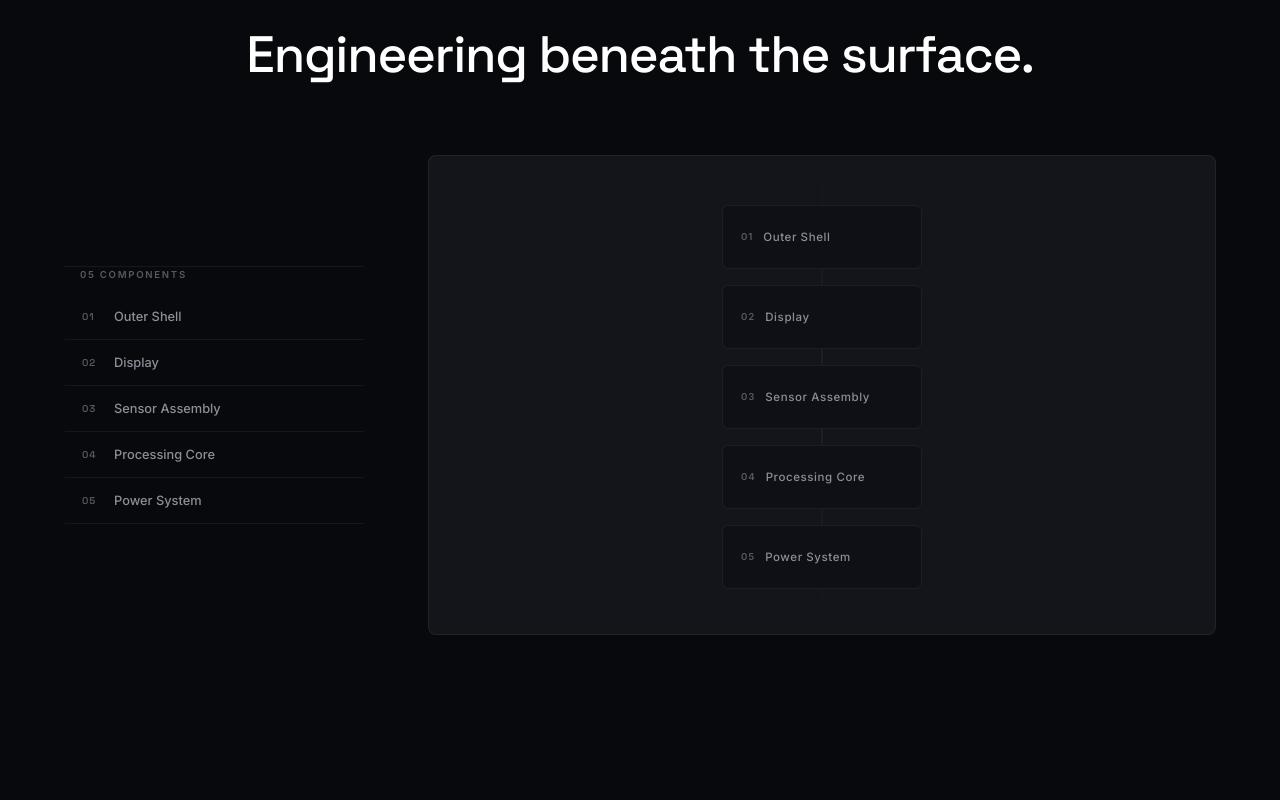
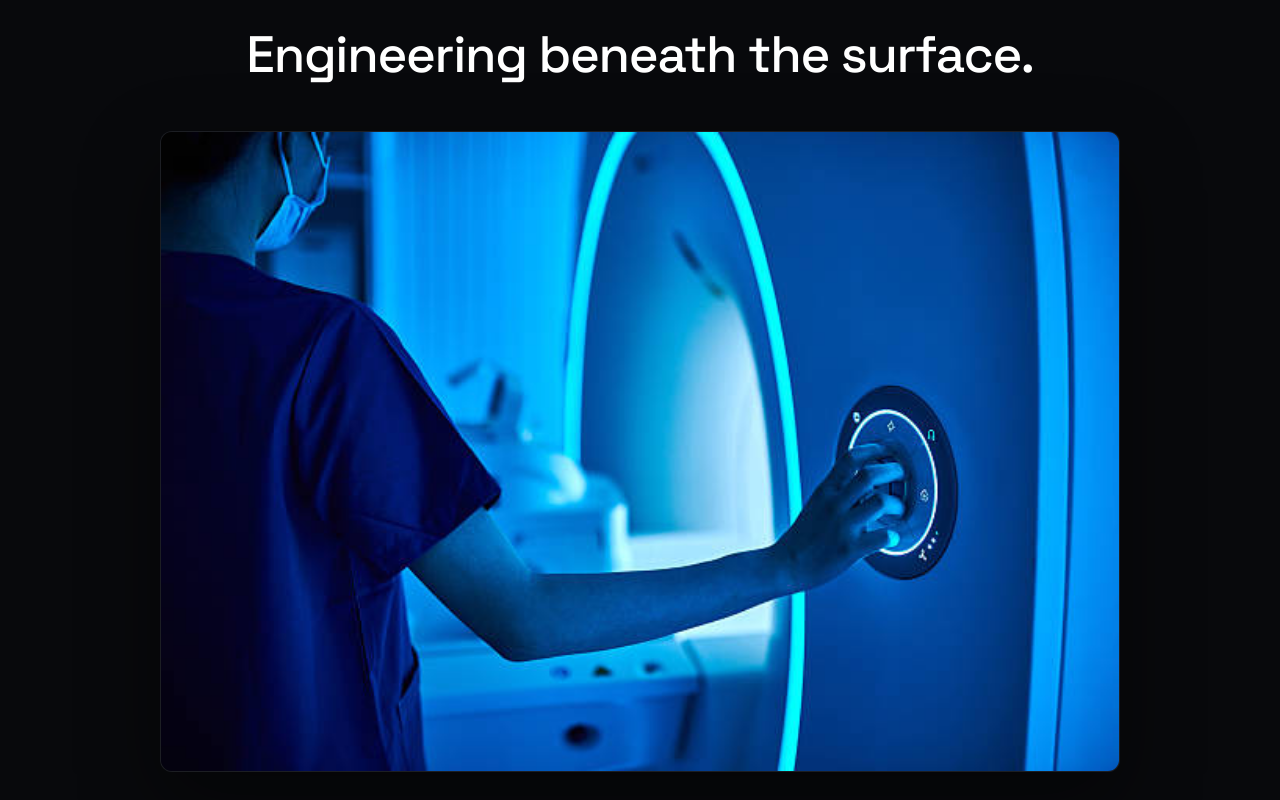
Before and after one commit to Soumya-Subhra-Datta/xoro1, a React (Vite) app: page / in a window 1280 px wide. Shown: the part 3280-4080 px from the top of the page. Built offline with nearby package versions, Linux system fonts and the light colour scheme.

Commit message:
Replace component buttons with nano.jpg in ExplodedView

```diff
--- a/src/sections/ExplodedView.jsx
+++ b/src/sections/ExplodedView.jsx
@@ -1,16 +1,8 @@
-import { useState } from 'react';
 import useReveal from '../animations/useReveal';
-import { productData } from '../data/product';
 
 export default function ExplodedView() {
-  const [activePart, setActivePart] = useState(null);
   const [ref1, vis1] = useReveal();
   const [ref2, vis2] = useReveal(0.15);
-
-  const parts = productData.explodedParts;
-  const spacing = 80;
-
-  const togglePart = (id) => setActivePart((prev) => (prev === id ? null : id));
 
   return (
     <section style={{
@@ -19,213 +11,39 @@ export default function ExplodedView() {
     }}>
       <div className="content-wrapper">
         {/* Section heading — its own dedicated row */}
-        <div ref={ref1} className={`reveal ${vis1 ? 'visible' : ''}`} style={{ textAlign: 'center', marginBottom: 72 }}>
+        <div ref={ref1} className={`reveal ${vis1 ? 'visible' : ''}`} style={{ textAlign: 'center', marginBottom: 48 }}>
           <div className="section-label">ENGINEERING</div>
           <h2 className="heading-lg">Engineering beneath the surface.</h2>
         </div>
 
-        <div
-          ref={ref2}
-          className={`reveal exploded-layout ${vis2 ? 'visible' : ''}`}
-        >
-          {/* Component navigation — buttons only */}
-          <nav className="exploded-nav" aria-label="Product components">
-            <div className="exploded-nav-label">05 COMPONENTS</div>
-            {parts.map((part, i) => {
-              const isActive = activePart === part.id;
-              return (
-                <button
-                  key={part.id}
-                  className={`exploded-nav-item ${isActive ? 'is-active' : ''}`}
-                  onClick={() => togglePart(part.id)}
-                  aria-pressed={isActive}
-                >
-                  <span className="exploded-nav-num">
-                    {String(i + 1).padStart(2, '0')}
-                  </span>
-                  <span className="exploded-nav-name">{part.label}</span>
-                  <span className="exploded-nav-icon" aria-hidden="true">›</span>
-                </button>
-              );
-            })}
-          </nav>
-
-          {/* Exploded visualization */}
-          <div className="exploded-visual">
-            {parts.map((part, index) => {
-              const isActive = activePart === part.id;
-              const relY = -150 + index * spacing;
-              const centerRel = -150 + 2 * spacing;
-              const offset = relY - centerRel - 30;
-
-              return (
-                <div
-                  key={part.id}
-                  onClick={() => togglePart(part.id)}
-                  role="button"
-                  tabIndex={0}
-                  onKeyDown={(e) => { if (e.key === 'Enter' || e.key === ' ') togglePart(part.id); }}
-                  className={`exploded-part ${isActive ? 'is-active' : ''}`}
-                  style={{
-                    top: '50%',
-                    transform: `translateX(-50%) translateY(${offset}px)`,
-                    zIndex: isActive ? 10 : 1,
-                  }}
-                >
-                  <span className="exploded-part-num">
-                    {String(index + 1).padStart(2, '0')}
-                  </span>
-                  <span className="exploded-part-label">
-                    {part.label}
-                  </span>
-                </div>
-              );
-            })}
-
-            <div className="exploded-spine" aria-hidden="true" />
-          </div>
+        {/* Nano image instead of component buttons */}
+        <div ref={ref2} className={`reveal exploded-frame ${vis2 ? 'visible' : ''}`}>
+          <img
+            className="exploded-img"
+            src="/xoro1/nano.jpg"
+            alt="PULSE ONE™ in a medical clinical environment"
+            loading="lazy"
+          />
         </div>
       </div>
 
       <style>{`
-        .exploded-layout {
-          display: grid;
-          grid-template-columns: 300px 1fr;
-          gap: clamp(40px, 5vw, 80px);
-          align-items: center;
+        .exploded-frame {
+          position: relative;
+          max-width: 960px;
+          margin: 0 auto;
+          border-radius: 12px;
+          overflow: hidden;
+          border: 1px solid var(--color-border);
+          box-shadow: 0 30px 80px rgba(0, 0, 0, 0.45);
+          background: var(--color-bg-elevated);
         }
-
-        .exploded-nav {
-          display: flex;
-          flex-direction: column;
-          border-top: 1px solid var(--color-border);
-        }
-        .exploded-nav-label {
-          font-size: 0.6rem;
-          font-weight: 600;
-          letter-spacing: 0.18em;
-          text-transform: uppercase;
-          color: var(--color-text-muted);
-          padding: 0 16px 12px;
-        }
-        .exploded-nav-item {
-          display: flex;
-          align-items: center;
-          gap: 14px;
-          padding: 14px 16px;
-          border-bottom: 1px solid var(--color-border);
-          background: transparent;
-          text-align: left;
-          transition: background 0.3s, border-color 0.3s;
-          border-left: 2px solid transparent;
-        }
-        .exploded-nav-item:hover {
-          background: var(--color-bg-card);
-        }
-        .exploded-nav-item.is-active {
-          background: var(--color-accent-dim);
-          border-left-color: var(--color-accent);
-        }
-        .exploded-nav-num {
-          font-family: var(--font-display);
-          font-size: 0.62rem;
-          font-weight: 600;
-          letter-spacing: 0.08em;
-          color: var(--color-text-muted);
-          min-width: 18px;
-          transition: color 0.3s;
-        }
-        .exploded-nav-item.is-active .exploded-nav-num {
-          color: var(--color-accent);
-        }
-        .exploded-nav-name {
-          font-size: 0.8rem;
-          font-weight: 500;
-          color: var(--color-text-secondary);
-          transition: color 0.3s;
-        }
-        .exploded-nav-item.is-active .exploded-nav-name {
-          color: var(--color-text);
-        }
-        .exploded-nav-icon {
-          margin-left: auto;
-          color: var(--color-text-muted);
-          font-size: 0.9rem;
-          opacity: 0;
-          transform: translateX(-4px);
-          transition: opacity 0.3s, transform 0.3s;
-        }
-        .exploded-nav-item.is-active .exploded-nav-icon {
-          opacity: 1;
-          transform: translateX(0);
-          color: var(--color-accent);
-        }
-
-        .exploded-visual {
-          position: relative;
-          height: 480px;
-          background: var(--color-bg-card);
-          border: 1px solid var(--color-border);
-          border-radius: 8px;
-          overflow: hidden;
-        }
-        .exploded-part {
-          position: absolute;
-          width: 200px;
-          height: 64px;
-          left: 50%;
-          display: flex;
-          align-items: center;
-          gap: 10px;
-          padding: 0 18px;
-          background: var(--color-bg-elevated);
-          border: 1px solid var(--color-border);
-          border-radius: 6px;
-          cursor: pointer;
-          transition: all 0.8s cubic-bezier(0.16, 1, 0.3, 1);
-        }
-        .exploded-part.is-active {
-          background: linear-gradient(135deg, rgba(45, 122, 237, 0.18), rgba(45, 122, 237, 0.05));
-          border-color: var(--color-accent);
-        }
-        .exploded-part-num {
-          font-size: 0.6rem;
-          font-weight: 600;
-          color: var(--color-text-muted);
-          letter-spacing: 0.1em;
-        }
-        .exploded-part-label {
-          font-size: 0.72rem;
-          font-weight: 500;
-          letter-spacing: 0.05em;
-          color: var(--color-text-secondary);
-        }
-        .exploded-part.is-active .exploded-part-label {
-          color: var(--color-accent);
-        }
-        .exploded-spine {
-          position: absolute;
-          left: 50%;
-          top: 0;
-          bottom: 0;
-          width: 1px;
-          background: linear-gradient(to bottom, transparent, var(--color-accent), transparent);
-          opacity: 0.25;
-          transform: translateX(-50%);
-          pointer-events: none;
-        }
-
-        @media (max-width: 900px) {
-          .exploded-layout {
-            grid-template-columns: 1fr;
-            gap: 32px;
-          }
-          .exploded-visual {
-            height: 420px;
-          }
-          .exploded-part {
-            width: 180px;
-          }
+        .exploded-img {
+          display: block;
+          width: 100%;
+          height: auto;
+          aspect-ratio: 1.5;
+          object-fit: cover;
         }
       `}</style>
     </section>
```
Also changed, not shown: public/nano.jpg (added).
